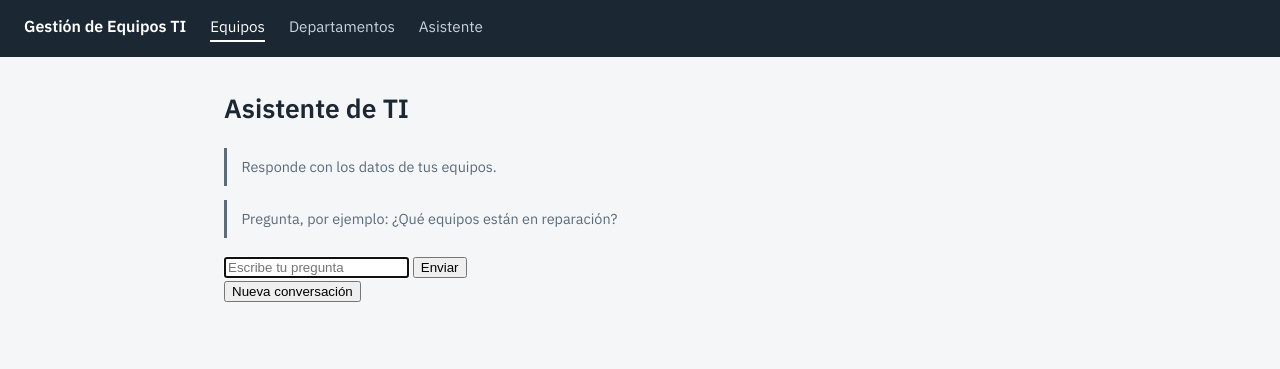
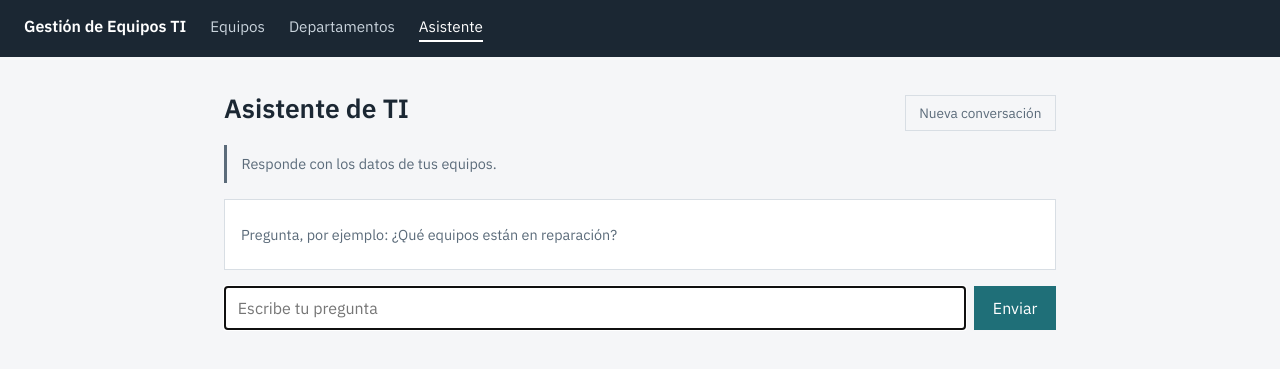
Before and after one commit to SamyrBD/gestion-equipos, a Django app: page /equipos/chat/ in a window 1280 px wide. Shown: the top 369 px of the page. Run offline with Django 5.2, Linux system fonts and the light colour scheme.

Commit message:
Mejora de estilos y Frontend del proyecto

```diff
--- a/gestion_it/equipos/templates/equipos/chat.html
+++ b/gestion_it/equipos/templates/equipos/chat.html
@@ -1,7 +1,13 @@
 {% extends "base.html" %}
 {% block titulo %}Asistente · Gestión de Equipos TI{% endblock %}
 {% block contenido %}
-<h1>Asistente de TI</h1>
+<div class="chat-cabecera">
+  <h1>Asistente de TI</h1>
+  <form method="post">
+    {% csrf_token %}
+    <button type="submit" name="nuevo" value="1" class="btn-secundario">Nueva conversación</button>
+  </form>
+</div>
 <p class="aviso">Responde con los datos de tus equipos.</p>
 
 <div class="chat">
@@ -11,19 +17,15 @@
     {{ mensaje.content|linebreaksbr }}
   </div>
 {% empty %}
-  <p class="aviso">Pregunta, por ejemplo: ¿Qué equipos están en reparación?</p>
+  <p class="chat-vacio">Pregunta, por ejemplo: ¿Qué equipos están en reparación?</p>
 {% endfor %}
 </div>
 
 {% if error %}<p class="aviso">{{ error }}</p>{% endif %}
 
-<form method="post" class="buscador">
+<form method="post" class="chat-form">
   {% csrf_token %}
   <input type="text" name="pregunta" placeholder="Escribe tu pregunta" required autofocus>
   <button type="submit">Enviar</button>
 </form>
-<form method="post">
-  {% csrf_token %}
-  <button type="submit" name="nuevo" value="1">Nueva conversación</button>
-</form>
 {% endblock %}
--- a/gestion_it/static/estilos.css
+++ b/gestion_it/static/estilos.css
@@ -125,7 +125,58 @@ table.lista td.vacio { color: var(--text-muted); }
 .resumen a.rep { border-left-color: var(--estado-rep); }
 .resumen a.baj { border-left-color: var(--estado-baj); }
 
-.chat { margin-bottom: 1rem; }
-.msg { background: var(--surface); border: 1px solid var(--border); border-left: 3px solid var(--border); padding: 0.6rem 0.9rem; margin-bottom: 0.5rem; }
-.msg.yo { border-left-color: var(--accent); }
-.msg .quien { display: block; font-size: 0.8rem; color: var(--text-muted); }
+.chat-cabecera {
+  display: flex;
+  align-items: baseline;
+  justify-content: space-between;
+  gap: 1rem;
+  flex-wrap: wrap;
+}
+.chat-cabecera h1 { margin-bottom: 0; }
+
+.btn-secundario {
+  background: none;
+  border: 1px solid var(--border);
+  color: var(--text-muted);
+  padding: 0.4rem 0.85rem;
+  font: inherit;
+  font-size: 0.85rem;
+  cursor: pointer;
+}
+.btn-secundario:hover { border-color: var(--accent); color: var(--accent); }
+
+.chat {
+  background: var(--surface);
+  border: 1px solid var(--border);
+  padding: 1rem;
+  margin: 1rem 0;
+  max-height: 55vh;
+  overflow-y: auto;
+  display: flex;
+  flex-direction: column;
+  gap: 0.6rem;
+}
+
+.chat-vacio { color: var(--text-muted); font-size: 0.9rem; margin: 0.5rem 0; }
+
+.msg {
+  max-width: 75%;
+  padding: 0.5rem 0.85rem;
+  border: 1px solid var(--border);
+  align-self: flex-start;
+}
+.msg .quien {
+  display: block;
+  font-size: 0.75rem;
+  color: var(--text-muted);
+  margin-bottom: 0.15rem;
+}
+.msg.yo {
+  align-self: flex-end;
+  background: var(--bg);
+  border-color: var(--accent);
+}
+
+.chat-form { display: flex; gap: 0.5rem; margin-top: 0; }
+.chat-form input { flex: 1; padding: 0.55rem 0.8rem; border: 1px solid var(--border); font: inherit; }
+.chat-form button { padding: 0.55rem 1.1rem; border: 1px solid var(--accent); background: var(--accent); color: #fff; font: inherit; cursor: pointer; }
--- a/gestion_it/templates/base.html
+++ b/gestion_it/templates/base.html
@@ -13,9 +13,9 @@
 <body>
     <header class="top-nav">
         <a class="marca" href="{% url 'inicio' %}">Gestión de Equipos TI</a>
-        <a href="{% url 'equipos:index' %}" {% if request.resolver_match.app_name == 'equipos' %}class="activo"{% endif %}>Equipos</a>
+        <a href="{% url 'equipos:index' %}" {% if request.resolver_match.app_name == 'equipos' and request.resolver_match.url_name != 'chat' %}class="activo"{% endif %}>Equipos</a>
         <a href="{% url 'departamentos:index' %}" {% if request.resolver_match.app_name == 'departamentos' %}class="activo"{% endif %}>Departamentos</a>
-        <a href="{% url 'equipos:chat' %}">Asistente</a>
+        <a href="{% url 'equipos:chat' %}" {% if request.resolver_match.url_name == 'chat' %}class="activo"{% endif %}>Asistente</a>
     </header>
     <main>
         {% block contenido %}
```
